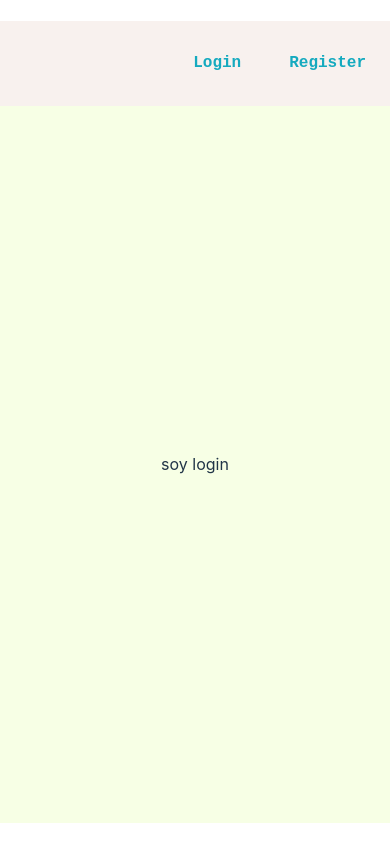
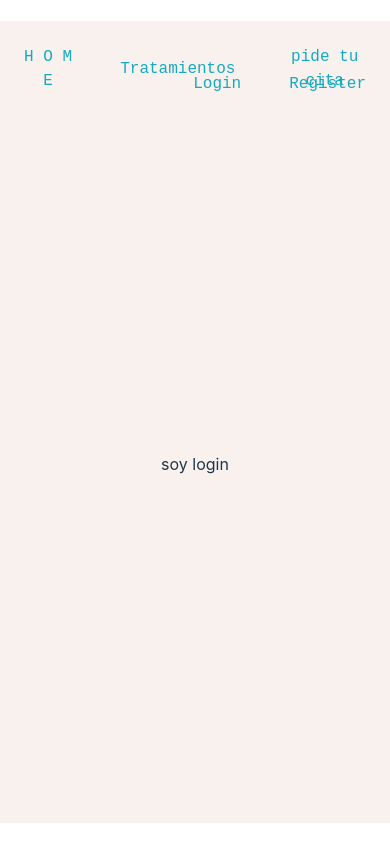
Before and after one commit to Coral-JM/cjm-fsd_front_clinica_dental, a React (Vite) app: page /login in a window 390 px wide. Built offline with nearby package versions, Linux system fonts and the light colour scheme.

Commit message:
Style: navbar links added. NOT RESPONSIVE

```diff
--- a/src/common/Header/Header.css
+++ b/src/common/Header/Header.css
@@ -3,35 +3,39 @@
 
     height: 10vh;
     width: 100vw;
-
     background-color: #f8f1ee;
 
+    /* display: flex; */
+    /* flex-direction: row; */
+
+}
+.navLinks {
+    display: flex;
+    flex-direction: row;
+    justify-content: flex-start;
+    align-items: center;
+}
+
+.submitLinks {
     display: flex;
     flex-direction: row;
     justify-content: flex-end;
     align-items: center;
+    margin-top: -4.3em;
+}
+.userForms, .webLinks {
 
-}
-
-.linksDesign {
-
-    display: flex;
-    flex-direction: row;
-}
-
-.headerLink {
-
-    font-weight: bolder;
+    font-family: monospace;
     font-size: large;
     margin: 0.5em;
     color: #15aabf ;
     transition: 0.5s;
     cursor: pointer;
-    font-family: monospace;
     margin: 1.5em;
+
 }
 
-.headerLink:hover {
+.userForms:hover, .webLinks:hover{
 
     transition: 0.5s;
     color: darkgrey;
--- a/src/common/Header/Header.jsx
+++ b/src/common/Header/Header.jsx
@@ -21,9 +21,18 @@ export const Header = () => {
                 )
 
                 : (
-                    <div className="linksDesign">
-                        <div className="headerLink" onClick={()=>navigate("/login")}>Login</div>
-                        <div className="headerLink" onClick={()=>navigate("/register")}>Register</div>
+
+                    <div className="navbarLinks">
+                        <div className="navLinks">
+                        <div className="webLinks" onClick={()=>navigate("/home")}>H O M E</div>
+                        <div className="webLinks" onClick={()=>navigate("/tratamientos")}>Tratamientos</div>
+                        <div className="webLinks" onClick={()=>navigate("/pidecita")}>pide tu cita</div>
+                        </div>
+
+                        <div className="submitLinks">
+                        <div className="userForms" onClick={()=>navigate("/login")}>Login</div>
+                        <div className="userForms" onClick={()=>navigate("/register")}>Register</div>
+                        </div>
                     </div>
                 )
 
--- a/src/pages/Login/Login.css
+++ b/src/pages/Login/Login.css
@@ -4,7 +4,7 @@
     height: 85vh;
     width: 100vw;
 
-    background-color: #F7FFE5;
+    background-color: #f8f1ee;
 
     display: flex;
     flex-direction: column;
--- a/src/pages/Register/Register.css
+++ b/src/pages/Register/Register.css
@@ -4,7 +4,7 @@
     height: 85vh;
     width: 100vw;
 
-    background-color: #F7FFE5;
+    background-color: #f8f1ee;
 
     display: flex;
     flex-direction: column;
```
